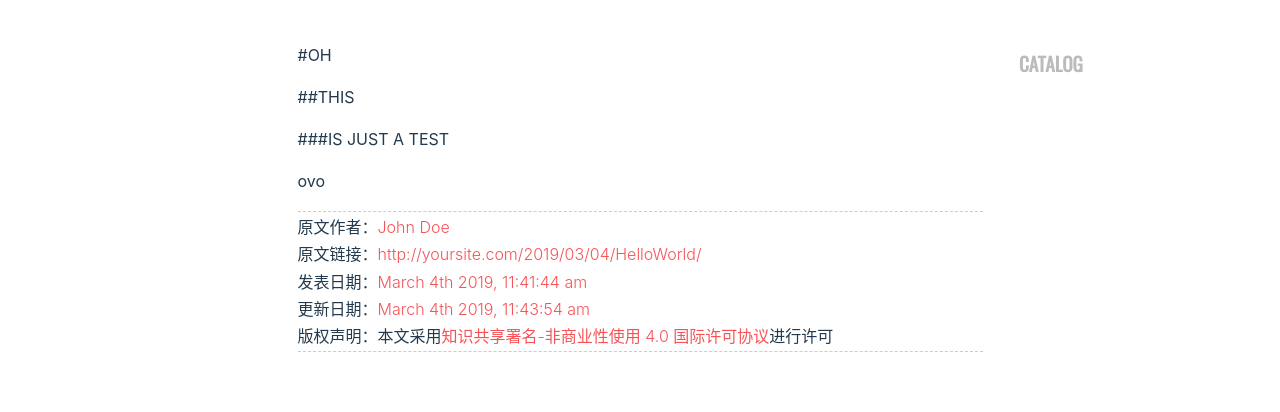
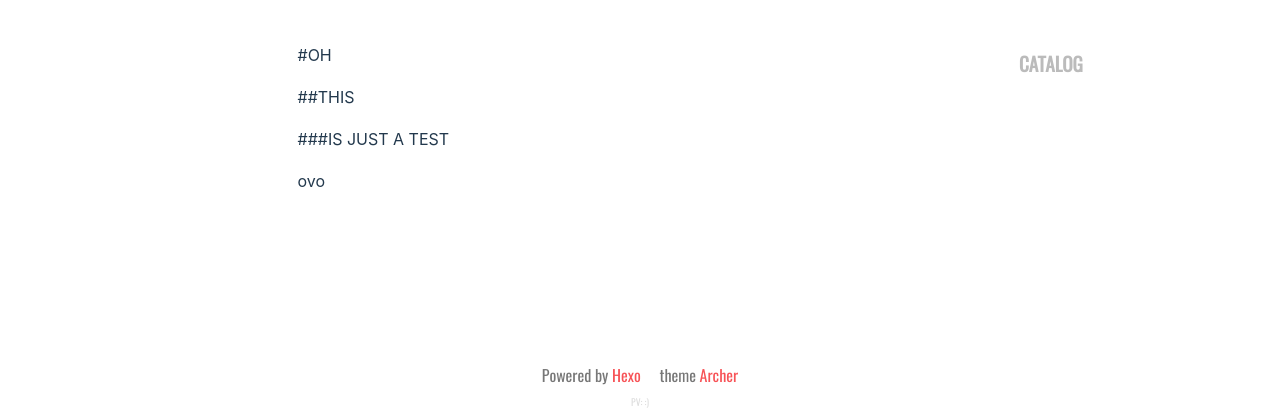
Before and after one commit to EdiblEovo/EdiblEovo.github.io.backup, a plain HTML site: page 2019/03/04/HelloWorld/index.html in a window 1280 px wide. Shown: the part 423-835 px from the top of the page. Drawn offline with nearby package versions, Linux system fonts and the light colour scheme; some packages are replaced by stand-ins of ours; a script that the page names is missing; a web font is replaced by a local one.

Commit message:
Site updated: 2019-03-04 11:56:45

```diff
--- a/2019/03/04/HelloWorld/index.html
+++ b/2019/03/04/HelloWorld/index.html
@@ -403,14 +403,6 @@ height:50vh;
     </article>
     <!-- license  -->
 
-        <div class="license-wrapper">
-            <p>原文作者：<a href="http://yoursite.com">John Doe</a>
-            </p><p>原文链接：<a href="http://yoursite.com/2019/03/04/HelloWorld/">http://yoursite.com/2019/03/04/HelloWorld/</a>
-            </p><p>发表日期：<a href="http://yoursite.com/2019/03/04/HelloWorld/">March 4th 2019, 11:41:44 am</a>
-            </p><p>更新日期：<a href="http://yoursite.com/2019/03/04/HelloWorld/">March 4th 2019, 11:43:54 am</a>
-            </p><p>版权声明：本文采用<a rel="license" href="http://creativecommons.org/licenses/by-nc/4.0/">知识共享署名-非商业性使用 4.0 国际许可协议</a>进行许可</p>
-        </div>
-
     <!-- paginator  -->
     <ul class="post-paginator">
         <li class="next">
```
Also changed, not shown: 404.html (+1 -1 lines).
